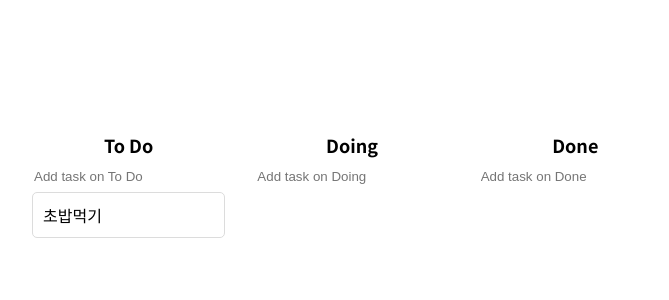
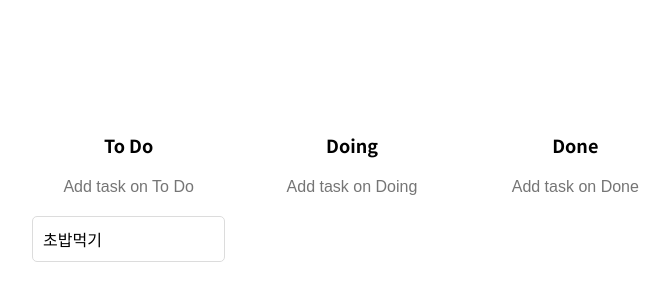
Before and after one commit to dh365x/kanban-board, a React (Create React App) app: page / in a window 1280 px wide. Shown: the part 168-468 px from the top of the page, without its empty margins (288-957 px from the left). Built offline with nearby package versions, Linux system fonts and the light colour scheme.

Commit message:
폼데이터 등록

```diff
--- a/src/App.tsx
+++ b/src/App.tsx
@@ -25,14 +25,15 @@
 
 function App() {
 	const [toDos, setToDos] = useRecoilState(toDoState);
-	const onDragEnd = ({ draggableId, source, destination }: DropResult) => {
+	const onDragEnd = ({ source, destination }: DropResult) => {
 		if (!destination) return;
 		// 같은보드 카드 이동
 		if (source.droppableId === destination?.droppableId) {
 			setToDos((allBoards) => {
 				const boardCopy = [...allBoards[source.droppableId]];
+				const taskObj = boardCopy[source.index];
 				boardCopy.splice(source.index, 1);
-				boardCopy.splice(Number(destination?.index), 0, draggableId);
+				boardCopy.splice(Number(destination?.index), 0, taskObj);
 				return {
 					...allBoards,
 					[source.droppableId]: boardCopy,
@@ -44,8 +45,9 @@
 			setToDos((allBoard) => {
 				const sourceBoard = [...allBoard[source.droppableId]];
 				const destinationBoard = [...allBoard[destination.droppableId]];
+				const taskObj = sourceBoard[source.index];
 				sourceBoard.splice(source.index, 1);
-				destinationBoard.splice(destination.index, 0, draggableId);
+				destinationBoard.splice(destination.index, 0, taskObj);
 				return {
 					...allBoard,
 					[source.droppableId]: sourceBoard,
--- a/src/components/Board.tsx
+++ b/src/components/Board.tsx
@@ -2,7 +2,8 @@
 import styled from "styled-components";
 import Card from "./Card";
 import { useForm } from "react-hook-form";
-import { ITodo } from "../atoms";
+import { ITodo, toDoState } from "../atoms";
+import { useSetRecoilState } from "recoil";
 
 interface ISnapshot {
 	$isDraggingOver: boolean;
@@ -25,9 +26,19 @@
 `;
 
 const Form = styled.form`
+	display: flex;
+	justify-content: center;
 	width: 100%;
+	padding-bottom: 10px;
 	input {
-		width: 100%;
+		margin: 0 auto;
+		width: 80%;
+		padding: 10px;
+		border: 0;
+		border-radius: 5px;
+		background-color: white;
+		font-size: 16px;
+		text-align: center;
 	}
 `;
 
@@ -41,9 +52,19 @@
 }
 
 function Board({ toDos, boardId }: IBoard) {
+	const setToDos = useSetRecoilState(toDoState);
 	const { register, handleSubmit, setValue } = useForm<IForm>();
-	const onValid = (data: IForm) => {
-		console.log(data);
+	const onValid = ({ toDo }: IForm) => {
+		const newToDo = {
+			id: Date.now(),
+			text: toDo,
+		};
+		setToDos((allBoards) => {
+			return {
+				...allBoards,
+				[boardId]: [newToDo, ...allBoards[boardId]],
+			};
+		});
 		setValue("toDo", "");
 	};
 	return (
```
